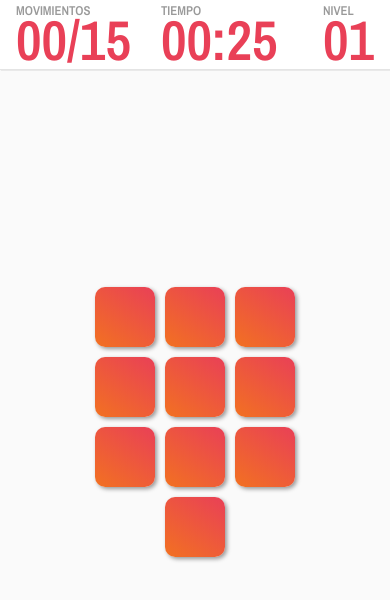
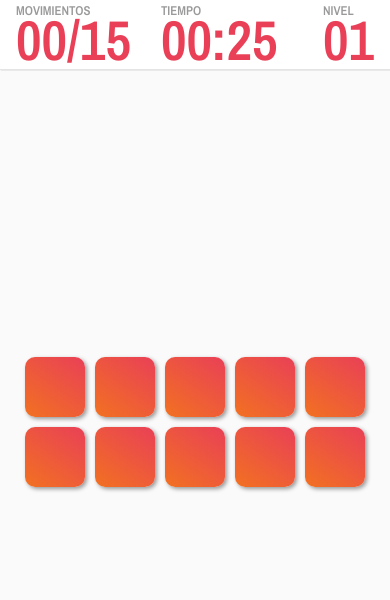
Before and after one commit to Nachomontoya/Nachomontoya.github.io, a plain HTML site: page projects/memory-game/index.html in a window 390 px wide. Drawn offline with nearby package versions, Linux system fonts and the light colour scheme.

Commit message:
memory game updated responsive styles

```diff
--- a/projects/memory-game/css/main.css
+++ b/projects/memory-game/css/main.css
@@ -1,5 +1,5 @@
 body {
-  min-height: 100vh;
+  height: 100vh;
   display: flex;
   flex-direction: column;
   justify-content: center;
@@ -108,7 +108,8 @@ h4 {
 /* ELEMENTOS DE LA MESA ----------- */
 
 .mesa {
-  max-width: 55%;
+  max-width: 50%;
+  height: 50%;
   display: flex;
   flex-wrap: wrap;
   flex-direction: row;
@@ -288,3 +289,21 @@ h4 {
 .sonido {
   display: none;
 }
+
+@media (max-width: 750px) {
+  .mesa {
+    width: max-content;
+    max-width: 90%;
+    height: max-content;
+    max-height: 70%;
+    display: flex;
+    flex-wrap: wrap;
+    flex-direction: row;
+    justify-content: center;
+    align-items: center;
+  }
+
+  .terminado {
+    display: none;
+  }
+}
--- a/projects/memory-game/index.html
+++ b/projects/memory-game/index.html
@@ -34,7 +34,7 @@
         <div class="contador-item">
           <h4 class="titulo">movimientos</h4>
           <div class="contenedor">
-            <span id="mov">00</span>/<span id="max-mov">00</span>
+            <span id="mov"></span>/<span id="max-mov"></span>
           </div>
         </div>
 
--- a/projects/memory-game/js/cronometro.js
+++ b/projects/memory-game/js/cronometro.js
@@ -10,6 +10,7 @@ function iniciaCronometro() {
     minutos = niveles[nivelActual].minutos
 
     function actualizaCronometro() {
+
         segundos--
         if (segundos < 0) {
             segundos = 59
@@ -23,9 +24,9 @@ function iniciaCronometro() {
             segundosTexto = "0" + segundos
         }
 
-        if (minutos < 10) {
-            minutosTexto = "0" + minutos
-        }
+        // if (minutos < 10) {
+        //     minutosTexto = "0" + minutos
+        // }
 
         if (minutos == 0 && segundos == 0) {
             paraCrono()
--- a/projects/memory-game/js/iniciar.js
+++ b/projects/memory-game/js/iniciar.js
@@ -2,6 +2,8 @@ function iniciar() {
   movimientos = 0
   reparteTarjetas(niveles[nivelActual].tarjetas);
   maximoMovimientos();
+  document.querySelector('#minutos').innerHTML = niveles[nivelActual].minutos;
+  document.querySelector('#segundos').innerHTML = niveles[nivelActual].segundos;
   iniciaCronometro ()
 
   document.querySelectorAll(".endscreen").forEach(function(elemento) {
--- a/projects/memory-game/js/variables.js
+++ b/projects/memory-game/js/variables.js
@@ -16,37 +16,37 @@ let niveles = [
   {
     tarjetas: grupotarjetas1[0],
     movimientosMax: "15",
-    minutos: "0",
+    minutos: "00",
     segundos: "30",
   },
  {
    tarjetas: grupotarjetas1[0].concat(grupotarjetas1[1]),
    movimientosMax: "30",
-   minutos: "0",
+   minutos: "00",
    segundos: "50",
  },
  {
   tarjetas: grupotarjetas1[0].concat(grupotarjetas1[1], grupotarjetas1[2]),
   movimientosMax: "45",
-  minutos: "1",
+  minutos: "01",
   segundos: "20",
 },
 {
   tarjetas: grupotarjetas1[0].concat(grupotarjetas1[1], grupotarjetas1[2], grupotarjetas1[3]),
   movimientosMax: "60",
-  minutos: "1",
+  minutos: "01",
   segundos: "50",
 },
 {
   tarjetas: grupotarjetas1[0].concat(grupotarjetas1[1], grupotarjetas1[2], grupotarjetas1[3], grupotarjetas1[4]),
   movimientosMax: "75",
-  minutos: "2",
+  minutos: "02",
   segundos: "30",
 },
 {
   tarjetas: grupotarjetas1[0].concat(grupotarjetas1[1], grupotarjetas1[2], grupotarjetas1[3], grupotarjetas1[4], grupotarjetas1[5]),
   movimientosMax: "100",
-  minutos: "3",
+  minutos: "03",
   segundos: "00",
 },
 ]
```
Also changed, not shown: 1 other file.
